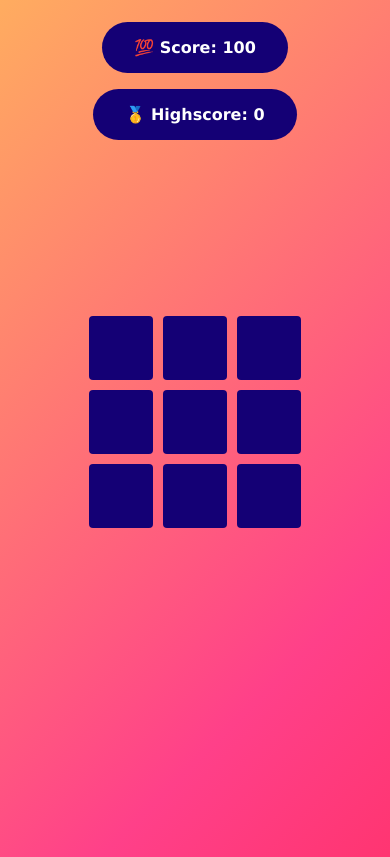
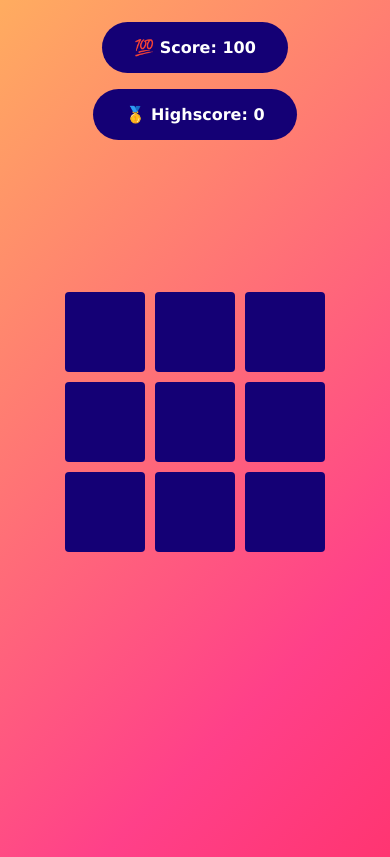
Before and after one commit to mohitboyidapu/mysterymania, a plain HTML site: page source-html-css-js/easy.html in a window 390 px wide. Drawn offline with Linux system fonts and the light colour scheme; a web font is replaced by a local one.

Commit message:
Update easy.html

```diff
--- a/source-html-css-js/easy.html
+++ b/source-html-css-js/easy.html
@@ -57,12 +57,12 @@
             width: 90%;
          }
          .game-board{
-            grid-template-columns: repeat(3, 4rem);
+            grid-template-columns: repeat(3, 5rem);
             gap: 10px;
          }
          .card{
-            width: 4rem;
-            height: 4rem;
+            width: 5rem;
+            height: 5rem;
             border-radius: 4px;
          }
          .card img{
```
